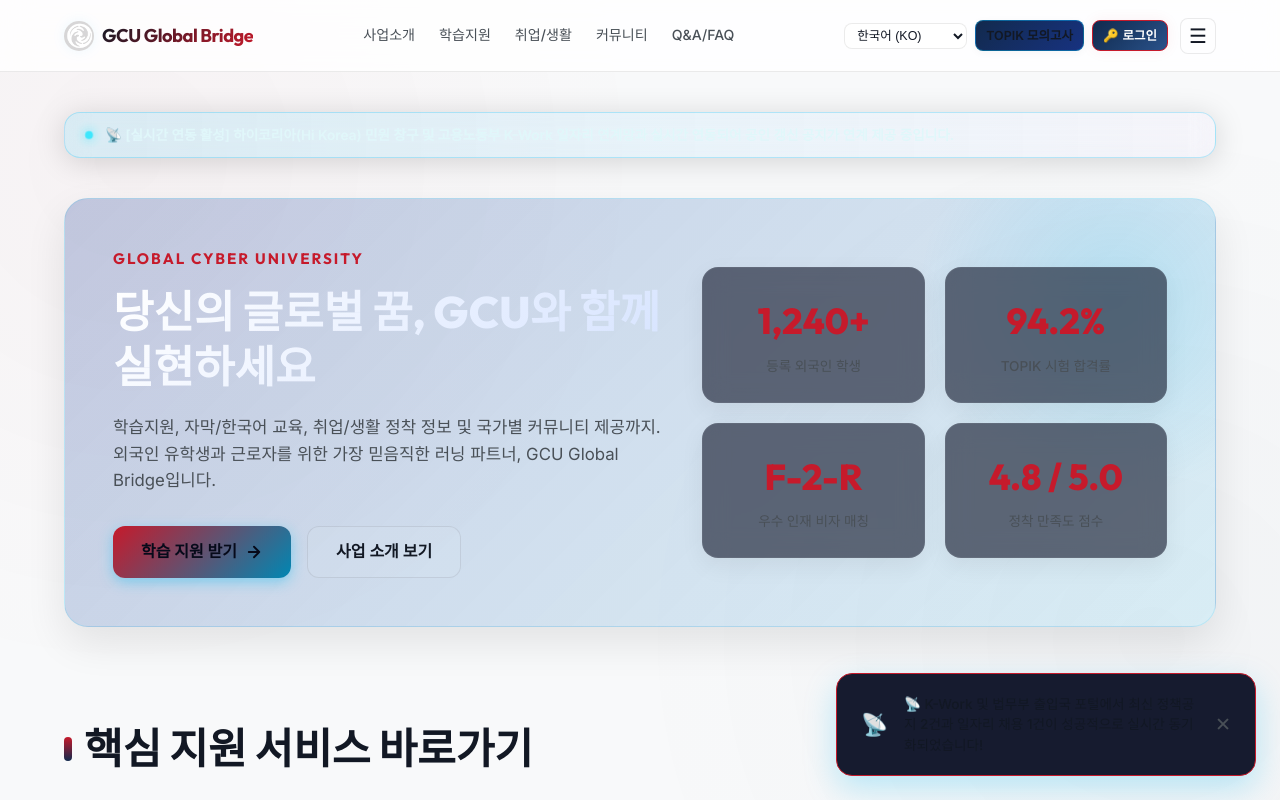
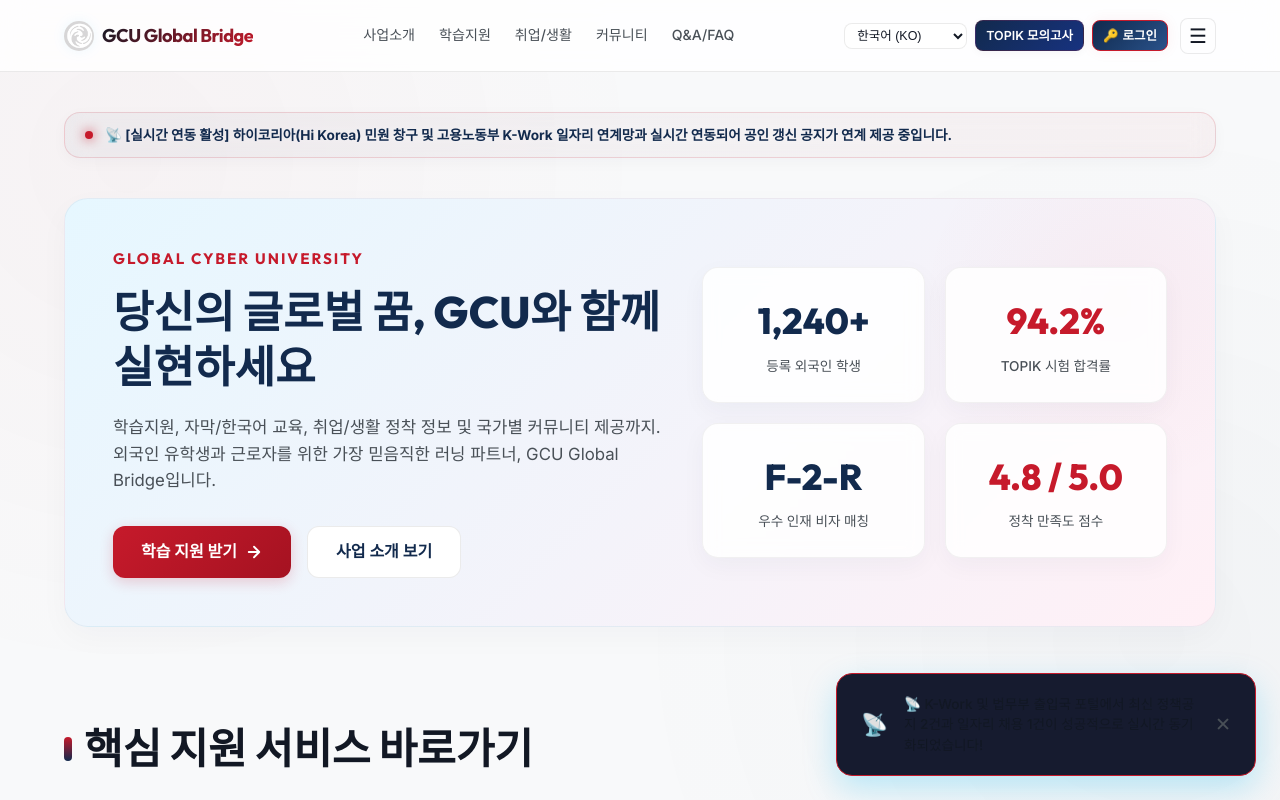
Before and after one commit to sassii75-spec/cu-global-bridge, a Next.js app: page / in a window 1280 px wide. Shown: the top 800 px of the page. Built offline with nearby package versions, Linux system fonts and the light colour scheme.

Commit message:
style: enhance white theme aesthetics, contrast, and layout elements

```diff
--- a/src/app/globals.css
+++ b/src/app/globals.css
@@ -265,8 +265,8 @@ a {
 
 .btn-header-cta {
   background: linear-gradient(135deg, var(--gcu-blue) 0%, #173280 100%);
-  border: 1px solid rgba(0, 185, 242, 0.4);
-  color: var(--text-primary);
+  border: 1px solid rgba(198, 26, 43, 0.2);
+  color: #ffffff;
   padding: 8px 16px;
   border-radius: 8px;
   font-size: 0.85rem;
@@ -413,10 +413,10 @@ a {
   align-items: center;
   margin-bottom: 48px;
   padding: 48px;
-  background: linear-gradient(135deg, rgba(33, 64, 154, 0.25) 0%, rgba(0, 185, 242, 0.1) 100%);
-  border: 1px solid rgba(0, 185, 242, 0.15);
+  background: linear-gradient(135deg, #e6f7ff 0%, #fff0f6 100%);
+  border: 1px solid rgba(18, 42, 77, 0.05);
   border-radius: var(--border-radius-lg);
-  box-shadow: var(--shadow-lg);
+  box-shadow: 0 10px 30px rgba(18, 42, 77, 0.03);
   position: relative;
   overflow: hidden;
 }
@@ -426,7 +426,7 @@ a {
   position: absolute;
   width: 400px;
   height: 400px;
-  background: radial-gradient(circle, rgba(0, 185, 242, 0.15) 0%, transparent 70%);
+  background: radial-gradient(circle, rgba(198, 26, 43, 0.03) 0%, transparent 70%);
   right: -100px;
   top: -100px;
   z-index: 0;
@@ -438,7 +438,7 @@ a {
 }
 
 .hero-subtitle {
-  color: var(--gcu-sky);
+  color: var(--gcu-red);
   font-family: var(--font-brand);
   font-size: 0.95rem;
   font-weight: 700;
@@ -451,11 +451,9 @@ a {
   font-family: var(--font-brand);
   font-size: 2.75rem;
   font-weight: 800;
-  line-height: 1.2;
+  line-height: 1.25;
   margin-bottom: 20px;
-  background: linear-gradient(135deg, #FFFFFF 0%, #D4E2FF 100%);
-  -webkit-background-clip: text;
-  -webkit-text-fill-color: transparent;
+  color: var(--gcu-navy);
 }
 
 .hero-desc {
@@ -471,14 +469,14 @@ a {
 }
 
 .btn-primary {
-  background: linear-gradient(135deg, var(--gcu-sky) 0%, #0087B3 100%);
-  color: #060A1A;
+  background: linear-gradient(135deg, var(--gcu-red) 0%, #a51221 100%);
+  color: #ffffff;
   padding: 12px 28px;
   border-radius: 12px;
   font-weight: 700;
   cursor: pointer;
   transition: all 0.25s ease;
-  box-shadow: 0 4px 14px rgba(0, 185, 242, 0.4);
+  box-shadow: 0 4px 14px rgba(198, 26, 43, 0.2);
   display: inline-flex;
   align-items: center;
   gap: 8px;
@@ -486,14 +484,14 @@ a {
 
 .btn-primary:hover {
   transform: translateY(-2px);
-  box-shadow: 0 6px 20px rgba(0, 185, 242, 0.5);
-  background: linear-gradient(135deg, #33C7F5 0%, var(--gcu-sky) 100%);
+  box-shadow: 0 6px 20px rgba(198, 26, 43, 0.35);
+  background: linear-gradient(135deg, #e02438 0%, var(--gcu-red) 100%);
 }
 
 .btn-secondary {
-  background: rgba(255, 255, 255, 0.05);
-  border: 1px solid var(--border-color);
-  color: var(--text-primary);
+  background: #ffffff;
+  border: 1px solid rgba(0, 0, 0, 0.08);
+  color: var(--gcu-navy);
   padding: 12px 28px;
   border-radius: 12px;
   font-weight: 600;
@@ -502,8 +500,8 @@ a {
 }
 
 .btn-secondary:hover {
-  background: rgba(255, 255, 255, 0.1);
-  border-color: rgba(255, 255, 255, 0.2);
+  background: rgba(0, 0, 0, 0.02);
+  border-color: rgba(0, 0, 0, 0.15);
 }
 
 .hero-stats {
@@ -516,22 +514,24 @@ a {
 
 .hero-stats-card {
   padding: 24px;
-  background: rgba(10, 15, 36, 0.6);
-  border: 1px solid rgba(255, 255, 255, 0.05);
+  background: rgba(255, 255, 255, 0.85);
+  border: 1px solid rgba(0, 0, 0, 0.05);
   border-radius: var(--border-radius-md);
   text-align: center;
+  box-shadow: 0 8px 24px rgba(18, 42, 77, 0.04);
+  backdrop-filter: blur(8px);
 }
 
 .hero-stat-val {
   font-family: var(--font-brand);
   font-size: 2.25rem;
   font-weight: 800;
-  color: var(--gcu-sky);
+  color: var(--gcu-navy);
   margin-bottom: 6px;
 }
 
 .hero-stat-val.orange {
-  color: var(--gcu-orange);
+  color: var(--gcu-red);
 }
 
 .hero-stat-label {
--- a/src/app/page.tsx
+++ b/src/app/page.tsx
@@ -326,10 +326,10 @@ export default function Home() {
           display: "flex",
           alignItems: "center",
           gap: "12px",
-          background: "linear-gradient(90deg, rgba(0, 185, 242, 0.12) 0%, rgba(179, 136, 255, 0.04) 100%)",
-          border: "1px solid rgba(0, 185, 242, 0.25)",
+          background: "linear-gradient(90deg, rgba(18, 42, 77, 0.04) 0%, rgba(198, 26, 43, 0.04) 100%)",
+          border: "1px solid rgba(198, 26, 43, 0.15)",
           borderRadius: "16px",
-          boxShadow: "0 4px 30px rgba(0, 0, 0, 0.15)",
+          boxShadow: "0 4px 15px rgba(18, 42, 77, 0.03)",
           flexDirection: "row",
           width: "100%"
         }}
@@ -340,17 +340,17 @@ export default function Home() {
             style={{
               width: "8px",
               height: "8px",
-              background: "#00E5FF",
-              boxShadow: "0 0 12px #00E5FF",
-              animation: "pulseSky 2.0s infinite"
+              background: "var(--gcu-red)",
+              boxShadow: "0 0 12px var(--gcu-red)",
+              animation: "pulseRed 2.0s infinite"
             }}
           ></span>
         </div>
         <p style={{
           margin: 0,
           fontSize: "0.85rem",
-          fontWeight: "600",
-          color: "#E0F7FA",
+          fontWeight: "700",
+          color: "var(--gcu-navy)",
           lineHeight: "1.5",
           wordBreak: "keep-all"
         }}>
```
